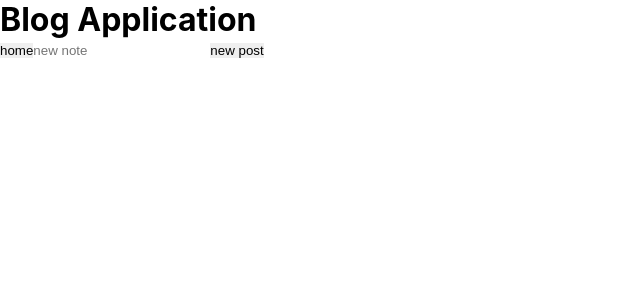
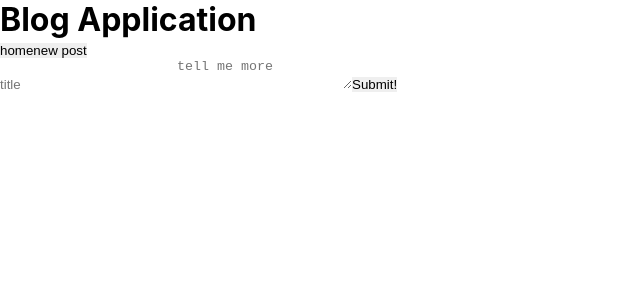
Before and after one commit to jiroquijano/blog-app, a React (Create React App) app: page /add in a window 1280 px wide. Shown: the top 300 px of the page, without its empty margins (0-640 px from the left). Built offline with nearby package versions, Linux system fonts and the light colour scheme.

Commit message:
added blog post add page

```diff
--- a/src/App.js
+++ b/src/App.js
@@ -6,6 +6,7 @@ import PostViewPage from './components/PostViewPage';
 import Header from './components/Header';
 import BlogContext from './context/blog-context';
 import postReducer from './reducers/postReducers';
+import AddPostPage from './components/AddPostPage';
 
 function App() {
 
@@ -13,16 +14,11 @@ function App() {
 
   useEffect(()=>{
     const initial = [{title:'jiroooo', content:'sample content', keywords:'keywooooord'}];
-    localStorage.setItem("posts", JSON.stringify(initial));
+    localStorage.setItem("posts", JSON.stringify(initial)); //temporary
     const storedPosts = JSON.parse(localStorage.getItem("posts")) || [{title:'jiropost', content: 'sample', keywords:'keyword'}];
     dispatch({
       type: 'POPULATE_POSTS',
       posts: storedPosts
-    });
-
-    dispatch({
-      type: 'ADD_POST',
-      post: {title:'bonna', content: 'ganda', keywords:'prehti'}
     });
   },[]);
 
@@ -31,7 +27,7 @@ function App() {
       <Header/>
       <BrowserRouter>
         <Route path='/' exact component={PostsFeedPage}/>
-
+        <Route path='/add' component={AddPostPage}/>
         <Route path='/view/:id' test={'hello'} component={PostViewPage}/>
       </BrowserRouter>
     </BlogContext.Provider>
--- /dev/null
+++ b/src/components/AddPostPage.js
@@ -0,0 +1,12 @@
+import React from 'react';
+import PostForm from './PostForm';
+
+const AddPostPage = () => {
+    return (
+        <div>
+            <PostForm/>
+        </div>
+    );
+}
+
+export default AddPostPage;
--- a/src/components/Header.js
+++ b/src/components/Header.js
@@ -4,7 +4,6 @@ const Header = () =>(
     <div>
         <h1>Blog Application</h1>
         <button>home</button>
-        <input type='text' placeholder='new note'/>
         <button>new post</button>
     </div>
 );
--- /dev/null
+++ b/src/components/PostForm.js
@@ -0,0 +1,13 @@
+import React from 'react';
+
+const PostForm = () => {
+    return (
+        <form>
+            <input type="text" placeholder="title"/>
+            <textarea placeholder="tell me more"/>
+            <button>Submit!</button>
+        </form>
+    )
+}
+
+export default PostForm;
--- a/src/components/PostViewPage.js
+++ b/src/components/PostViewPage.js
@@ -3,7 +3,7 @@ import React from 'react';
 const PostViewPage = (props) => {
     return (
         <div>
-            {`${props.match.params.id} view ${props.test}`}
+            {`viewing post: ${props.match.params.id}`}
         </div>
     );
 }
```
